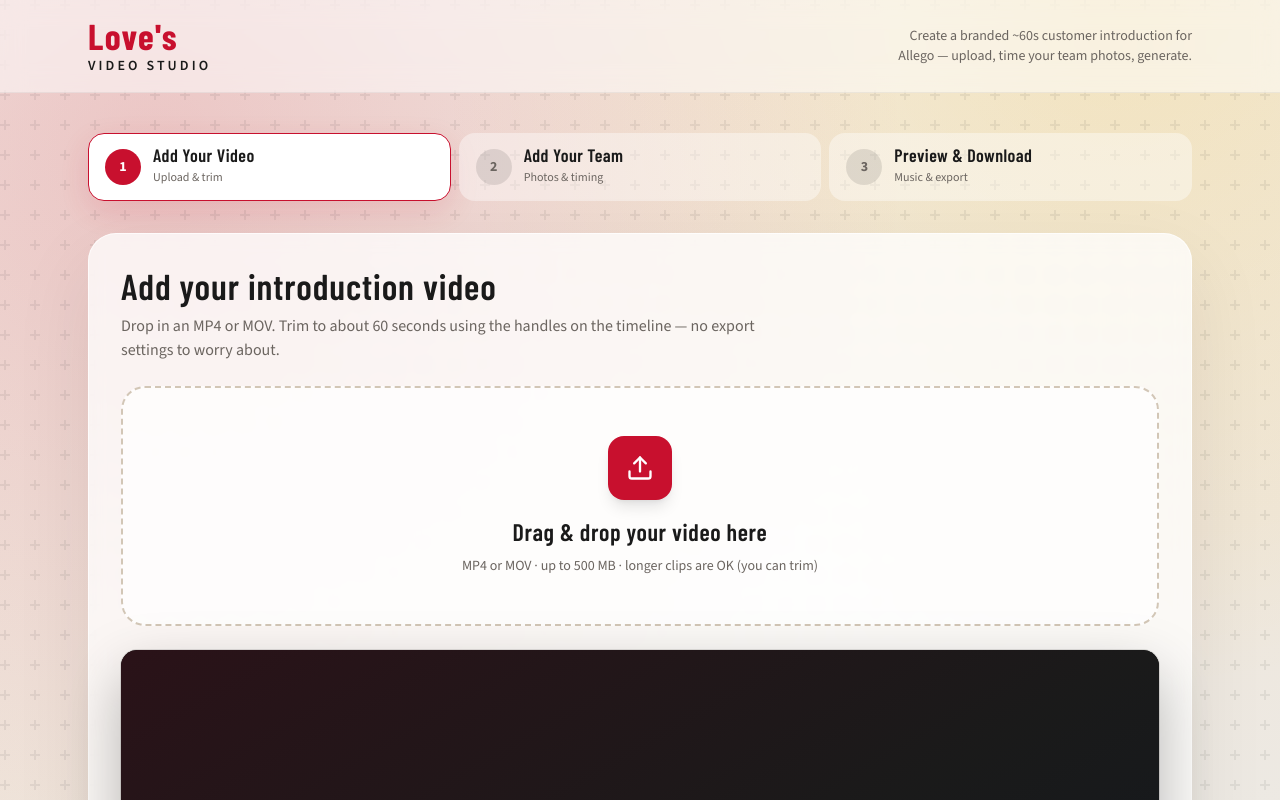
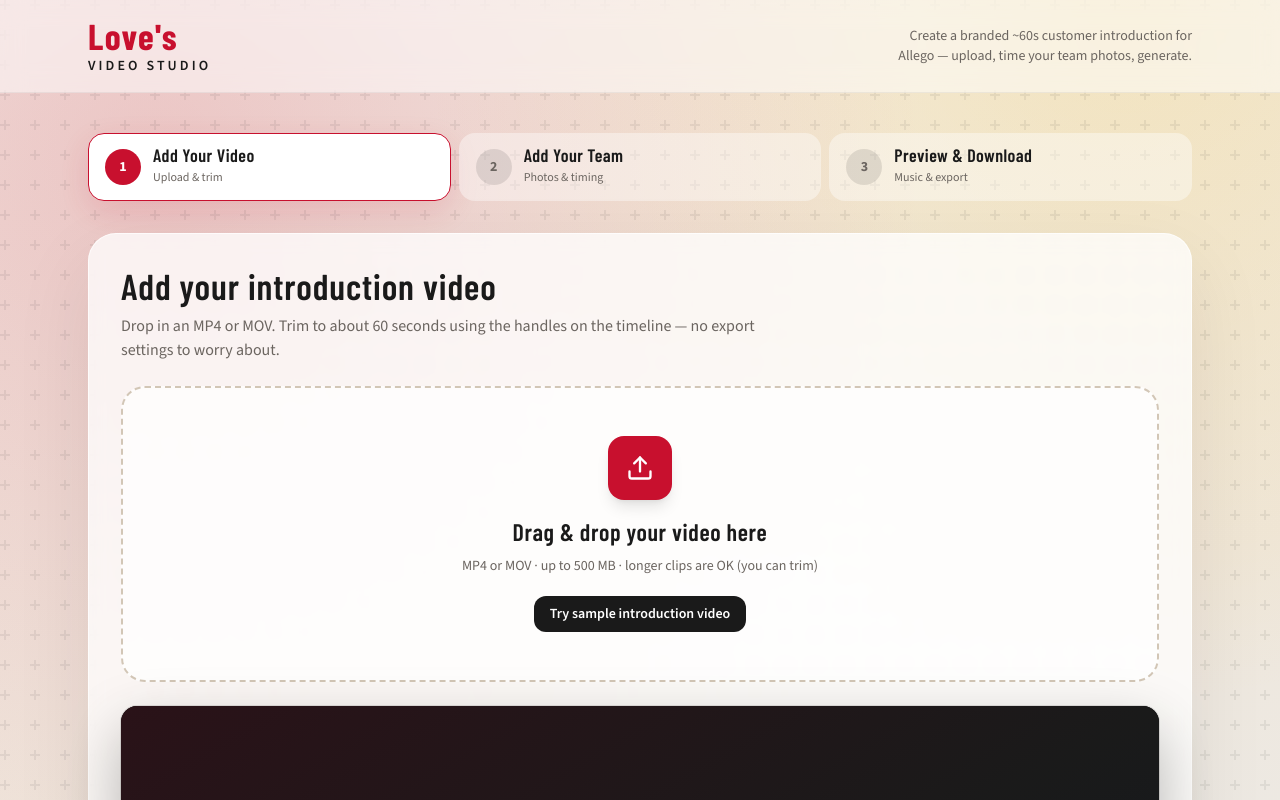
Before and after one commit to joshuawilliambell-cmd/clip-flow, a Next.js app: page / in a window 1280 px wide. Shown: the top 800 px of the page. Built offline with nearby package versions, Linux system fonts and the light colour scheme.

Commit message:
Add sample media loaders for faster demos
Expose one-click sample video and team photo loading so employees and
testers can try the full timeline flow without hunting for local files.

Co-authored-by: joshuawilliambell <joshuawilliambell@gmail.com>

```diff
--- a/src/components/steps/TeamPhotosStep.tsx
+++ b/src/components/steps/TeamPhotosStep.tsx
@@ -21,6 +21,7 @@ export function TeamPhotosStep() {
   const inputRef = useRef<HTMLInputElement>(null);
   const [error, setError] = useState<string | null>(null);
   const [dragging, setDragging] = useState(false);
+  const [loadingSample, setLoadingSample] = useState(false);
 
   const handleFiles = async (files: FileList | null) => {
     if (!files?.length) return;
@@ -29,6 +30,57 @@ export function TeamPhotosStep() {
       await addPhotosFromFiles(files);
     } catch (e) {
       setError(e instanceof Error ? e.message : "Upload failed.");
+    }
+  };
+
+  const loadSampleTeam = async () => {
+    setLoadingSample(true);
+    setError(null);
+    try {
+      const samples = [
+        {
+          path: "/samples/team-jared.jpg",
+          name: "Jared",
+          title: "Total Truck Care",
+        },
+        {
+          path: "/samples/team-bailey.jpg",
+          name: "Bailey",
+          title: "Area Account Manager",
+        },
+        {
+          path: "/samples/team-teresa.jpg",
+          name: "Teresa",
+          title: "Fleet Account Specialist",
+        },
+      ];
+      const files: File[] = [];
+      for (const sample of samples) {
+        const res = await fetch(sample.path);
+        if (!res.ok) throw new Error("Sample photos missing.");
+        const blob = await res.blob();
+        files.push(
+          new File([blob], `${sample.name.toLowerCase()}.jpg`, {
+            type: "image/jpeg",
+          }),
+        );
+      }
+      const arranged = await addPhotosFromFiles(files);
+      for (const sample of samples) {
+        const match = arranged.find(
+          (p) => p.name.toLowerCase() === sample.name.toLowerCase(),
+        );
+        if (match) {
+          updatePhotoMeta(match.id, {
+            name: sample.name,
+            title: sample.title,
+          });
+        }
+      }
+    } catch (e) {
+      setError(e instanceof Error ? e.message : "Could not load samples.");
+    } finally {
+      setLoadingSample(false);
     }
   };
 
@@ -70,9 +122,7 @@ export function TeamPhotosStep() {
         </p>
       ) : null}
 
-      <button
-        type="button"
-        onClick={() => inputRef.current?.click()}
+      <div
         onDragEnter={(e) => {
           e.preventDefault();
           setDragging(true);
@@ -87,11 +137,16 @@ export function TeamPhotosStep() {
           setDragging(false);
           void handleFiles(e.dataTransfer.files);
         }}
-        className={`flex w-full items-center justify-center gap-3 rounded-2xl border-2 border-dashed px-4 py-8 transition ${
+        className={`flex w-full flex-wrap items-center justify-center gap-3 rounded-2xl border-2 border-dashed px-4 py-8 transition ${
           dragging
             ? "border-[var(--primary)] bg-[var(--primary)]/5"
             : "border-[var(--border-strong)] bg-white/70"
         }`}
+      >
+        <button
+          type="button"
+          onClick={() => inputRef.current?.click()}
+          className="flex items-center gap-3"
         >
           <ImagePlus className="h-6 w-6 text-[var(--primary)]" />
           <div className="text-left">
@@ -104,6 +159,14 @@ export function TeamPhotosStep() {
             </p>
           </div>
         </button>
+        <button
+          type="button"
+          onClick={() => void loadSampleTeam()}
+          className="rounded-xl bg-[var(--ink)] px-3 py-2 text-sm font-semibold text-white"
+        >
+          {loadingSample ? "Loading…" : "Load sample team"}
+        </button>
+      </div>
       <input
         ref={inputRef}
         type="file"
--- a/src/components/steps/VideoUploadStep.tsx
+++ b/src/components/steps/VideoUploadStep.tsx
@@ -11,6 +11,7 @@ export function VideoUploadStep() {
   const inputRef = useRef<HTMLInputElement>(null);
   const [error, setError] = useState<string | null>(null);
   const [dragging, setDragging] = useState(false);
+  const [loadingSample, setLoadingSample] = useState(false);
 
   const handleFiles = async (files: FileList | null) => {
     const file = files?.[0];
@@ -20,6 +21,22 @@ export function VideoUploadStep() {
       await setVideoFromFile(file);
     } catch (e) {
       setError(e instanceof Error ? e.message : "Upload failed.");
+    }
+  };
+
+  const loadSample = async () => {
+    setLoadingSample(true);
+    setError(null);
+    try {
+      const res = await fetch("/samples/sample-intro.mp4");
+      if (!res.ok) throw new Error("Sample video missing.");
+      const blob = await res.blob();
+      const file = new File([blob], "sample-intro.mp4", { type: "video/mp4" });
+      await setVideoFromFile(file);
+    } catch (e) {
+      setError(e instanceof Error ? e.message : "Could not load sample.");
+    } finally {
+      setLoadingSample(false);
     }
   };
 
@@ -36,9 +53,7 @@ export function VideoUploadStep() {
       </div>
 
       {!video ? (
-        <button
-          type="button"
-          onClick={() => inputRef.current?.click()}
+        <div
           onDragEnter={(e) => {
             e.preventDefault();
             setDragging(true);
@@ -56,8 +71,13 @@ export function VideoUploadStep() {
           className={`flex min-h-[240px] w-full flex-col items-center justify-center rounded-3xl border-2 border-dashed px-6 py-12 transition ${
             dragging
               ? "border-[var(--primary)] bg-[var(--primary)]/5"
-              : "border-[var(--border-strong)] bg-white/70 hover:border-[var(--primary)]"
+              : "border-[var(--border-strong)] bg-white/70"
           }`}
+        >
+          <button
+            type="button"
+            onClick={() => inputRef.current?.click()}
+            className="flex flex-col items-center"
           >
             <div className="mb-4 flex h-16 w-16 items-center justify-center rounded-2xl bg-[var(--primary)] text-white shadow-lg">
               <Upload className="h-7 w-7" />
@@ -69,6 +89,14 @@ export function VideoUploadStep() {
               MP4 or MOV · up to 500 MB · longer clips are OK (you can trim)
             </p>
           </button>
+          <button
+            type="button"
+            onClick={() => void loadSample()}
+            className="mt-5 rounded-xl bg-[var(--ink)] px-4 py-2 text-sm font-semibold text-white"
+          >
+            {loadingSample ? "Loading sample…" : "Try sample introduction video"}
+          </button>
+        </div>
       ) : (
         <div className="flex flex-wrap items-center gap-3 rounded-2xl border border-[var(--border)] bg-white px-4 py-3">
           <Film className="h-5 w-5 text-[var(--primary)]" />
--- a/src/lib/studio-context.tsx
+++ b/src/lib/studio-context.tsx
@@ -46,7 +46,7 @@ type StudioContextValue = {
   setVideoFromFile: (file: File) => Promise<void>;
   clearVideo: () => void;
   setTrim: (edge: "start" | "end", value: number) => void;
-  addPhotosFromFiles: (files: FileList | File[]) => Promise<void>;
+  addPhotosFromFiles: (files: FileList | File[]) => Promise<TeamPhoto[]>;
   updatePhotoMeta: (
     id: string,
     patch: Partial<Pick<TeamPhoto, "name" | "title" | "department">>,
@@ -225,12 +225,14 @@ export function StudioProvider({ children }: { children: ReactNode }) {
         throw new Error("Please upload JPG, PNG, or WebP images.");
       }
 
+      let arrangedResult: TeamPhoto[] = [];
       setPhotos((prev) => {
         const merged = [...prev, ...created];
-        const arranged = autoArrangePhotos(merged, outputDuration);
-        baselineRef.current = arranged.map((p) => ({ ...p }));
-        return arranged;
+        arrangedResult = autoArrangePhotos(merged, outputDuration);
+        baselineRef.current = arrangedResult.map((p) => ({ ...p }));
+        return arrangedResult;
       });
+      return arrangedResult;
     },
     [photos.length, outputDuration],
   );
```
Lines whose indentation alone changed are shown as unchanged.
